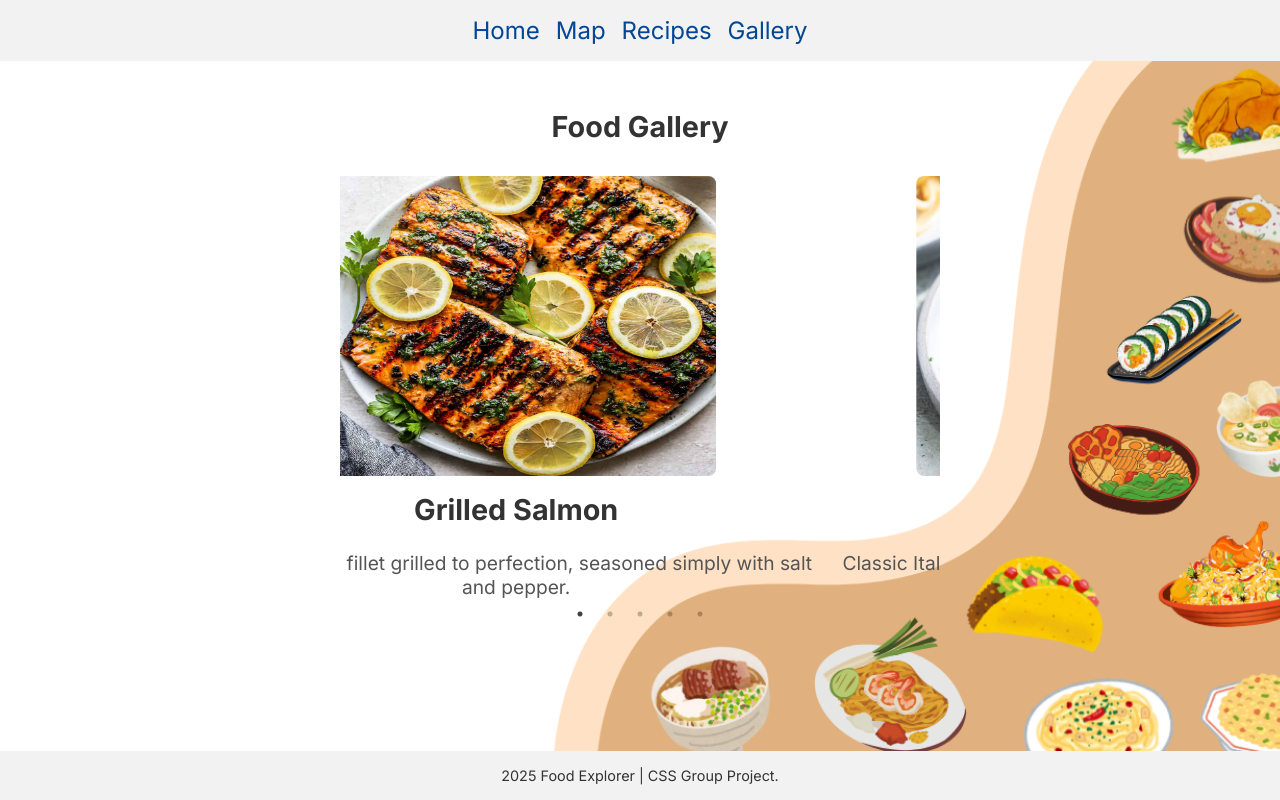
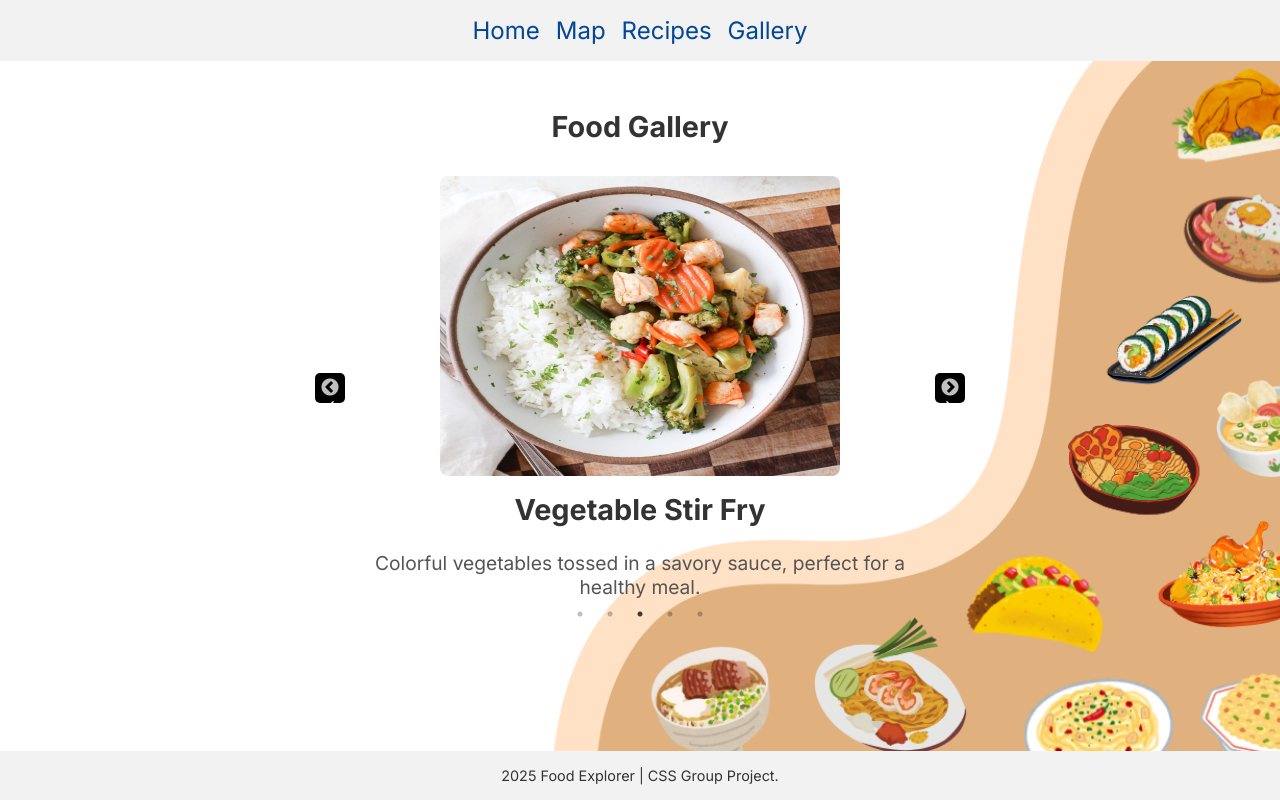
Before and after one commit to King-Dhush/CSS-FINAL-ASSIGNMENT, a Next.js app in the folder Food Explorer/: page /gallery in a window 1280 px wide. Built offline with nearby package versions, Linux system fonts and the light colour scheme.

Commit message:
Update page.jsx

```diff
--- a/Food Explorer/app/gallery/page.jsx
+++ b/Food Explorer/app/gallery/page.jsx
@@ -1,3 +1,4 @@
+// DHUSH //
 'use client';
 
 import React from 'react';
@@ -40,18 +41,19 @@
 ];
 
 export default function GalleryPage() {
-  // Slider settings
   const settings = {
-    dots: true, // Show navigation dots
-    infinite: true, // Infinite looping
-    speed: 500, // Transition speed in ms
-    slidesToShow: 1, // Number of slides to show at once
-    slidesToScroll: 1, // Number of slides to scroll on each action
-    autoplay: true, // Enable autoplay
-    autoplaySpeed: 1000, // 30 seconds
-    arrows: true, // Show next/prev arrows
-    pauseOnHover: true, // Pause autoplay on hover
-    adaptiveHeight: true, // Adjust slider height based on content
+    dots: true,
+    infinite: true,
+    speed: 500,
+    slidesToShow: 1,
+    slidesToScroll: 1,
+    autoplay: true,
+    autoplaySpeed: 2000, // Adjusted autoplay speed
+    arrows: true,
+    pauseOnHover: true,
+    adaptiveHeight: true,
+    nextArrow: <SampleNextArrow />,
+    prevArrow: <SamplePrevArrow />,
   };
 
   return (
@@ -77,3 +79,33 @@
     </section>
   );
 }
+
+function SampleNextArrow(props) {
+  const { className, style, onClick } = props;
+  return (
+    <div
+      className={className}
+      style={{ ...style, display: "block", background: "black", borderRadius: "5px", padding: "5px" }} // Added padding
+      onClick={onClick}
+    >
+      <svg xmlns="http://www.w3.org/2000/svg" fill="none" viewBox="0 0 24 24" strokeWidth={1.5} stroke="white" className="w-6 h-6">
+        <path strokeLinecap="round" strokeLinejoin="round" d="M8.25 4.5l7.5 7.5-7.5 7.5" />
+      </svg>
+    </div>
+  );
+}
+
+function SamplePrevArrow(props) {
+  const { className, style, onClick } = props;
+  return (
+    <div
+      className={className}
+      style={{ ...style, display: "block", background: "black", borderRadius: "5px", padding: "5px" }} // Added padding
+      onClick={onClick}
+    >
+      <svg xmlns="http://www.w3.org/2000/svg" fill="none" viewBox="0 0 24 24" strokeWidth={1.5} stroke="white" className="w-6 h-6">
+        <path strokeLinecap="round" strokeLinejoin="round" d="M15.75 19.5L8.25 12l7.5-7.5" />
+      </svg>
+    </div>
+  );
+}
```
